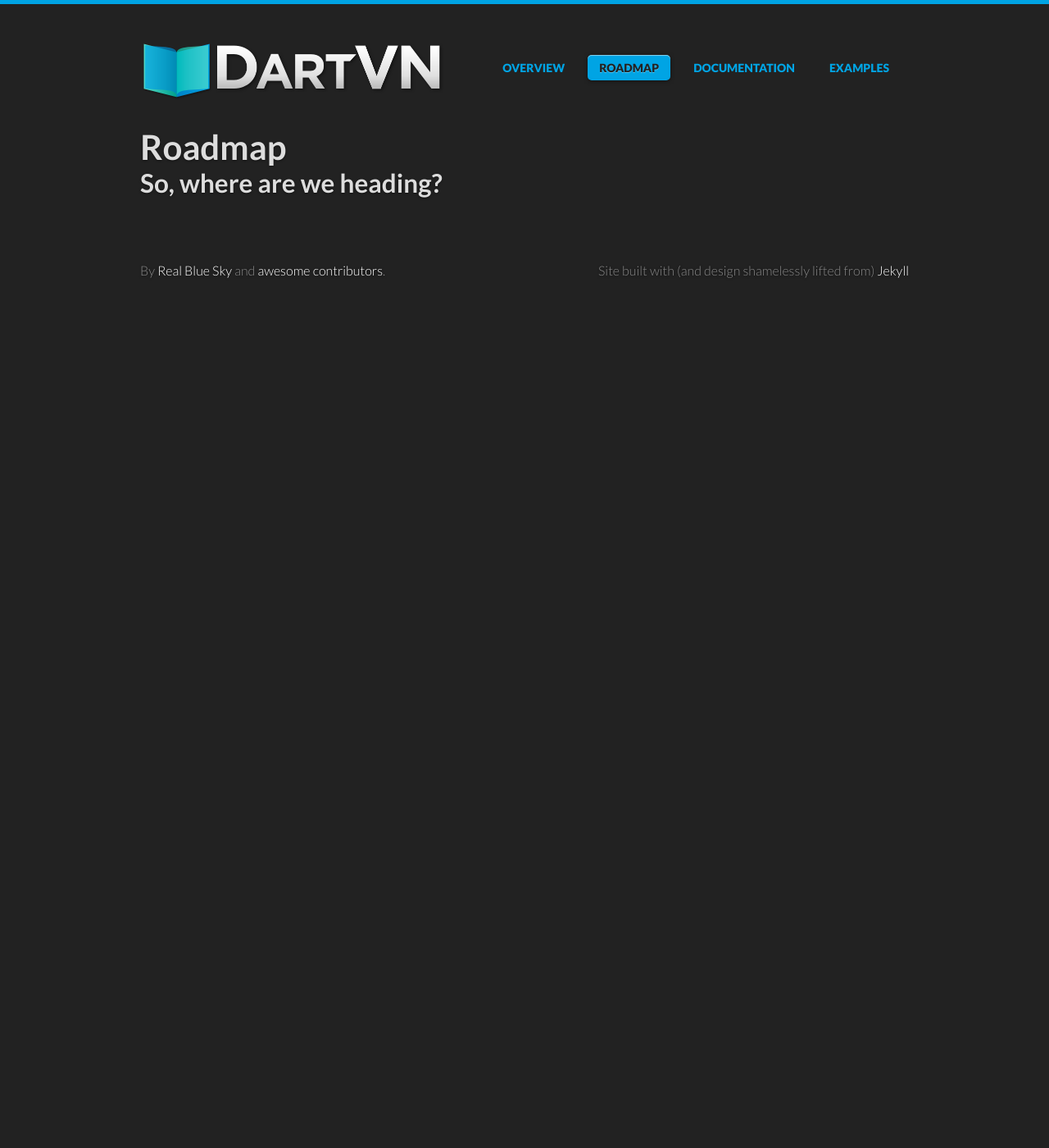
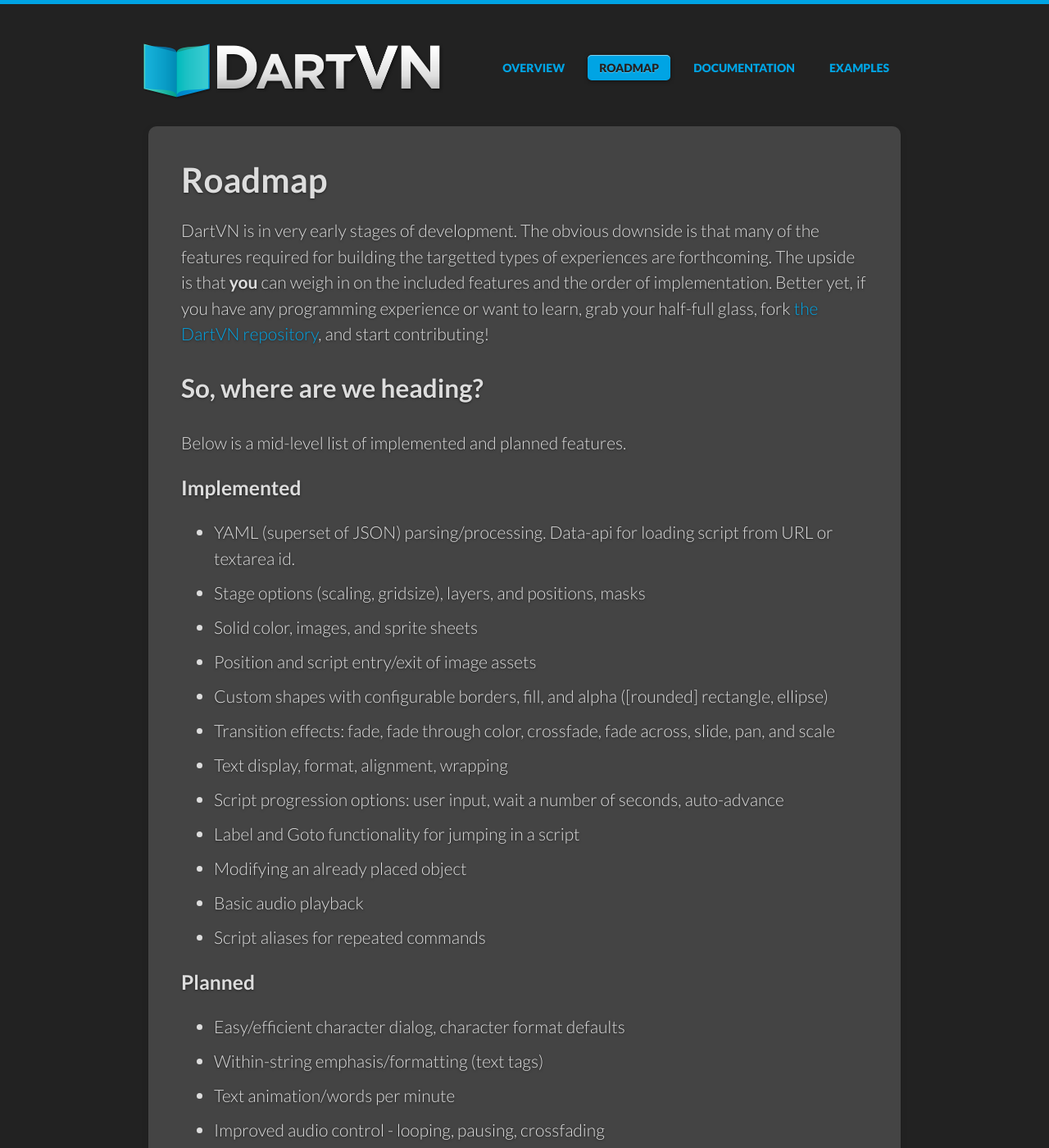
Before and after one commit to realbluesky/dartvn.org, a Jekyll site: the page built from roadmap/index.html, in a window 1280 px wide and 1400 px high. Shown: the whole window at 82% size. Built offline with Jekyll 4.4.1, drawn with Linux system fonts in a browser that asks for light colours; some web fonts are replaced; Markdown is read by kramdown in place of the engine named in the settings; some of the changed text lies outside the part shown.

Commit message:
initial roadmap

```diff
--- a/_includes/examples/welcome.yaml
+++ b/_includes/examples/welcome.yaml
@@ -1,5 +1,5 @@
 options:
-  defaults: {text_format: hello, wait: 3, gap: 1}
+  defaults: {text_format: hello, for: 3, gap: 1}
   layers: [bg]
   positions:
     mc: {middle: 0, center: 0}
@@ -11,5 +11,5 @@
   - [set, bg, mc, "Welcome to DartVN.org!"]
   - [set, bg, mc, "We hope you'll create wonderful things."]
   - [set, bg, mc, "Please see the documentation for more!"]
-  - [set, bg, mc, "", {wait: 1}]
+  - [set, bg, mc, "", {for: 1}]
   - [goto, start]
--- a/roadmap/index.html
+++ b/roadmap/index.html
@@ -7,8 +7,48 @@
 <section class="roadmap">
   <div class="grid">
     <div class="unit whole center-on-mobiles">
-    	<h1>Roadmap</h1>
-    	<h2>So, where are we heading?</h2>
+    	<article>
+	    	<h1>Roadmap</h1>
+	    	<p>DartVN is in very early stages of development.  The obvious downside is that many of the features required for building the targetted types of experiences are forthcoming.  The upside is that <strong>you</strong> can weigh in on the included features and the order of implementation.  Better yet, if you have any programming experience or want to learn, grab your half-full glass, fork <a href="{{site.repository}}">the DartVN repository</a>, and start contributing!</p>
+	    	<h2>So, where are we heading?</h2>
+	    	<p>Below is a mid-level list of implemented and planned features.</p>
+	    	<h3>Implemented</h3>
+	    	<ul>
+	    		<li>YAML (superset of JSON) parsing/processing.  Data-api for loading script from URL or textarea id.</li>
+	    		<li>Stage options (scaling, gridsize), layers, and positions, masks</li>
+	    		<li>Solid color, images, and sprite sheets</li>
+	    		<li>Position and script entry/exit of image assets</li>
+	    		<li>Custom shapes with configurable borders, fill, and alpha ([rounded] rectangle, ellipse)</li>
+	    		<li>Transition effects: fade, fade through color, crossfade, fade across, slide, pan, and scale</li>
+	    		<li>Text display, format, alignment, wrapping</li>
+	    		<li>Script progression options: user input, wait a number of seconds, auto-advance</li>
+	    		<li>Label and Goto functionality for jumping in a script</li>
+	    		<li>Modifying an already placed object</li>
+	    		<li>Basic audio playback</li>
+	    		<li>Script aliases for repeated commands</li>
+	    	</ul>
+
+	    	<h3>Planned</h3>
+	    	<ul>
+	    		<li>Easy/efficient character dialog, character format defaults</li>
+	    		<li>Within-string emphasis/formatting (text tags)</li>
+	    		<li>Text animation/words per minute</li>
+	    		<li>Improved audio control - looping, pausing, crossfading</li>
+	    		<li>Asset loading indicator</li>
+	    		<li>Intelligent local caching/storage/"installation"</li>
+	    		<li>User interactive options/decisions</li>
+				<li>Storing/retrieving user responses</li>
+				<li>Setting script conditions/branching based on decisions</li>
+				<li>String interpolation of variables</li>
+				<li>Saving/loading/storage of user data file</li>
+				<li>Auto-tracking of dialog/scenes encountered</li>
+				<li>Built-in dialog log</li>
+				<li>Built-in menu interface for game options</li>
+				<li>Configurable POST url for cloud-sync</li>
+				<li>Basic interactive objects: hover, touch, click, drag</li>
+				<li>Context-switching API for puzzles/advanced user interactions</li>
+	    	</ul>
+    	</article>
     </div>
   </<div>
 </section>
```
Also changed, not shown: js/dartvn.dart.js, 2 other files.
